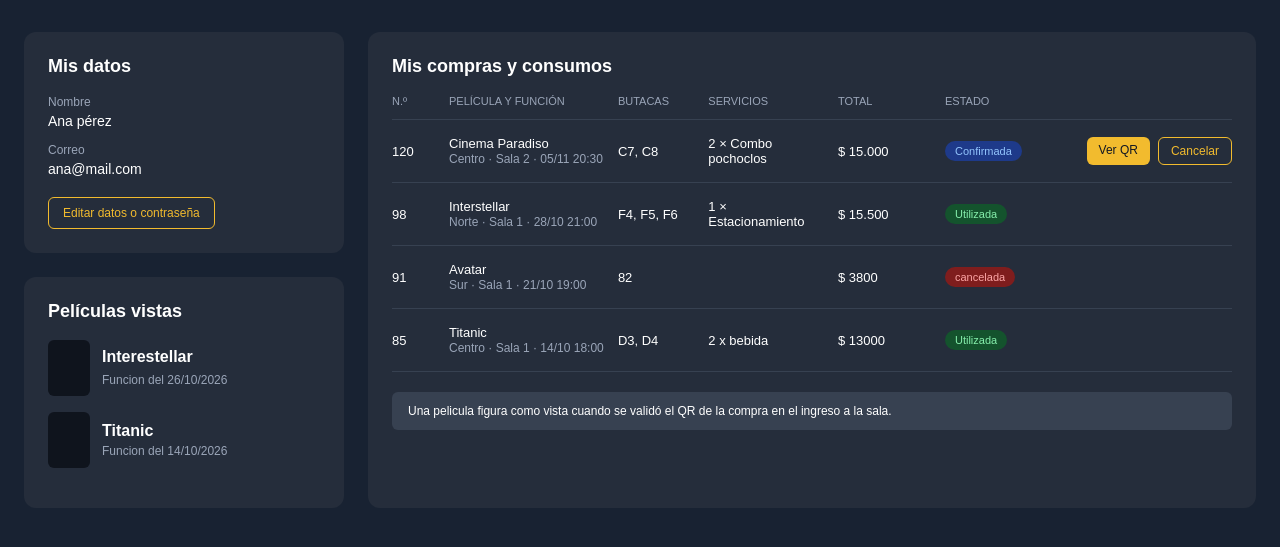
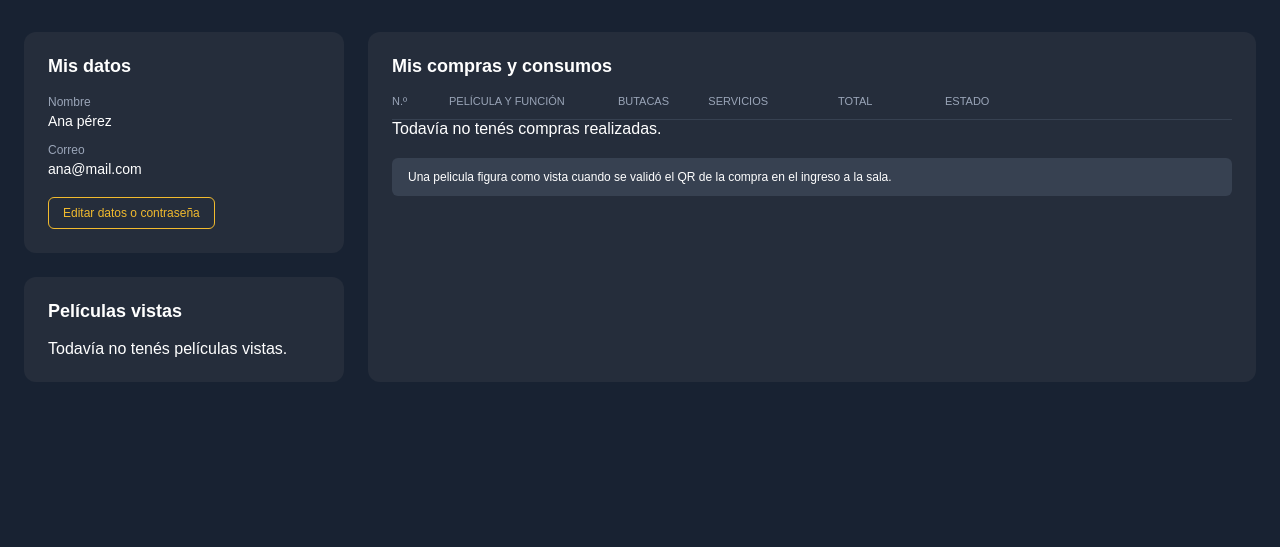
Before and after one commit to NardelliDavid/tp-final-ids, a Flask app: template frontend/templates/cartelera/mi_perfil.html in a window 1280 px wide. Shown: the part 67-614 px from the top of the page. Run offline with Flask 3, Linux system fonts and the light colour scheme; the template is opened without the code that fills it, so the values that code supplies are empty.

Commit message:
Integrar historial de peliculas y compras del cliente

```diff
--- a/frontend/templates/cartelera/mi_perfil.html
+++ b/frontend/templates/cartelera/mi_perfil.html
@@ -1,6 +1,8 @@
 {% extends "cartelera/base.html" %}
 
-{% block estilos %}<link rel="stylesheet" href="{{ url_for('static', filename='cliente/css/mi_perfil.css') }}">{% endblock %}
+{% block estilos %}
+<link rel="stylesheet" href="{{ url_for('static', filename='cliente/css/mi_perfil.css') }}">
+{% endblock %}
 
 {% block contenido %}
 <div class="perfil-contenedor">
@@ -16,22 +18,34 @@
 
         <div class="tarjeta-datos">
             <h2>Películas vistas</h2>
+
+            {% if mensaje_historial %}
+                <p>{{ mensaje_historial }}</p>
+
+            {% elif peliculas_vistas %}
+
+                {% for pelicula in peliculas_vistas %}
                     <div class="pelicula-item">
-                <div class="poster"></div>
+                        <div class="poster">
+                            {% if pelicula.poster_url %}
+                                <img src="{{ pelicula.poster_url }}" alt="{{ pelicula.titulo }}">
+                            {% endif %}
+                        </div>
                         <div class="pelicula-info">
-                    <h3>Interestellar</h3>
-                    <span>Funcion del 26/10/2026</span>
+                            <h3>{{ pelicula.titulo }}</h3>
+                            {% if pelicula.fecha_funcion %}
+                                <span>Función del {{ pelicula.fecha_funcion[:10] }}</span>
+                            {% endif %}
                         </div>
                     </div>
-            <div class="pelicula-item">
-                <div class="poster"></div>
-                <div class="pelicula-info">
-                    <h3>Titanic</h3>
-                    <h4>Funcion del 14/10/2026</h4>
+                {% endfor %}
+
+            {% else %}
+                <p>Todavía no tenés películas vistas.</p>
+            {% endif %}
         </div>
     </div>
-        </div>
-    </div>
+
     <div class="perfil-columna-der">
         <h2>Mis compras y consumos</h2>
 
@@ -45,61 +59,65 @@
                 <span>ESTADO</span>
             </div>
 
+            {% if mensaje_historial %}
+                <p>{{ mensaje_historial }}</p>
+
+            {% elif compras %}
+
+                {% for compra in compras %}
                     <div class="fila-compra">
-                <span>120</span>
+                        <span>{{ compra.id }}</span>
+
                         <div class="col-pelicula">
-                    <p>Cinema Paradiso</p>
-                    <span>Centro · Sala 2 · 05/11 20:30</span>
+                            <p>{{ compra.pelicula }}</p>
+                            <span>
+                                {{ compra.local }} · {{ compra.sala }}
+                                {% if compra.inicio %}
+                                    · {{ compra.inicio[8:10] }}/{{ compra.inicio[5:7] }}
+                                    {{ compra.inicio[11:16] }}
+                                {% endif %}
+                            </span>
                         </div>
-                <span>C7, C8</span>
-                <span>2 × Combo pochoclos</span>
-                <span>$ 15.000</span>
-                <div><span class="estado-confirmada">Confirmada</span></div>
+
+                        <span>{{ compra.butacas | join(', ') }}</span>
+
+                        <span>
+                            {% for servicio in compra.servicios %}
+                                {{ servicio.cantidad }} × {{ servicio.nombre }}
+                                {% if not loop.last %}<br>{% endif %}
+                            {% else %}
+                                Sin servicios
+                            {% endfor %}
+                        </span>
+
+                        <span>$ {{ compra.total }}</span>
+
+                        <div>
+                            {% if compra.estado == 'activa' %}
+                                <span class="estado-confirmada">Confirmada</span>
+
+                            {% elif compra.estado == 'utilizada' %}
+                                <span class="estado-utilizada">Utilizada</span>
+
+                            {% elif compra.estado == 'cancelada' %}
+                                <span class="estado-cancelada">Cancelada</span>
+                            {% endif %}
+                        </div>
+
                         <div class="acciones-compra">
+                            {% if compra.estado == 'activa' %}
                                 <a href="#" class="btn-qr">Ver QR</a>
                                 <a href="#" class="btn-cancelar">Cancelar</a>
+                            {% endif %}
                         </div>
                     </div>
+                {% endfor %}
 
-            <div class="fila-compra">
-                <span>98</span>
-                <div class="col-pelicula">
-                    <p>Interstellar</p>
-                    <span>Norte · Sala 1 · 28/10 21:00</span>
-                </div>
-                <span>F4, F5, F6</span>
-                <span>1 × Estacionamiento</span>
-                <span>$ 15.500</span>
-                <div><span class="estado-utilizada">Utilizada</span></div>
-                <div class="acciones-compra"></div>
+            {% else %}
+                <p>Todavía no tenés compras realizadas.</p>
+            {% endif %}
         </div>
 
-            <div class="fila-compra">
-                <span>91</span>
-                <div class="col-pelicula">
-                    <p>Avatar</p>
-                    <span>Sur · Sala 1 · 21/10 19:00</span>
-                </div>
-                <span>82</span>
-                <span></span>
-                <span>$ 3800</span>
-                <div><span class="estado-cancelada">cancelada</span></div>
-                <div class="acciones-compra"></div>
-            </div>
-
-            <div class="fila-compra">
-                <span>85</span>
-                <div class="col-pelicula">
-                    <p>Titanic</p>
-                    <span>Centro · Sala 1 · 14/10 18:00</span>
-                </div>
-                <span>D3, D4</span>
-                <span>2 x bebida</span>
-                <span>$ 13000</span>
-                <div><span class="estado-utilizada">Utilizada</span></div>
-                <div class="acciones-compra"></div>
-            </div>
-        </div>
         <div class="aviso-qr">
             <p>Una pelicula figura como vista cuando se validó el QR de la compra en el ingreso a la sala.</p>
         </div>
```
Also changed, not shown: frontend/blueprints/perfil_cliente.py (+39 -1 lines). Lines whose indentation alone changed are shown as unchanged.
